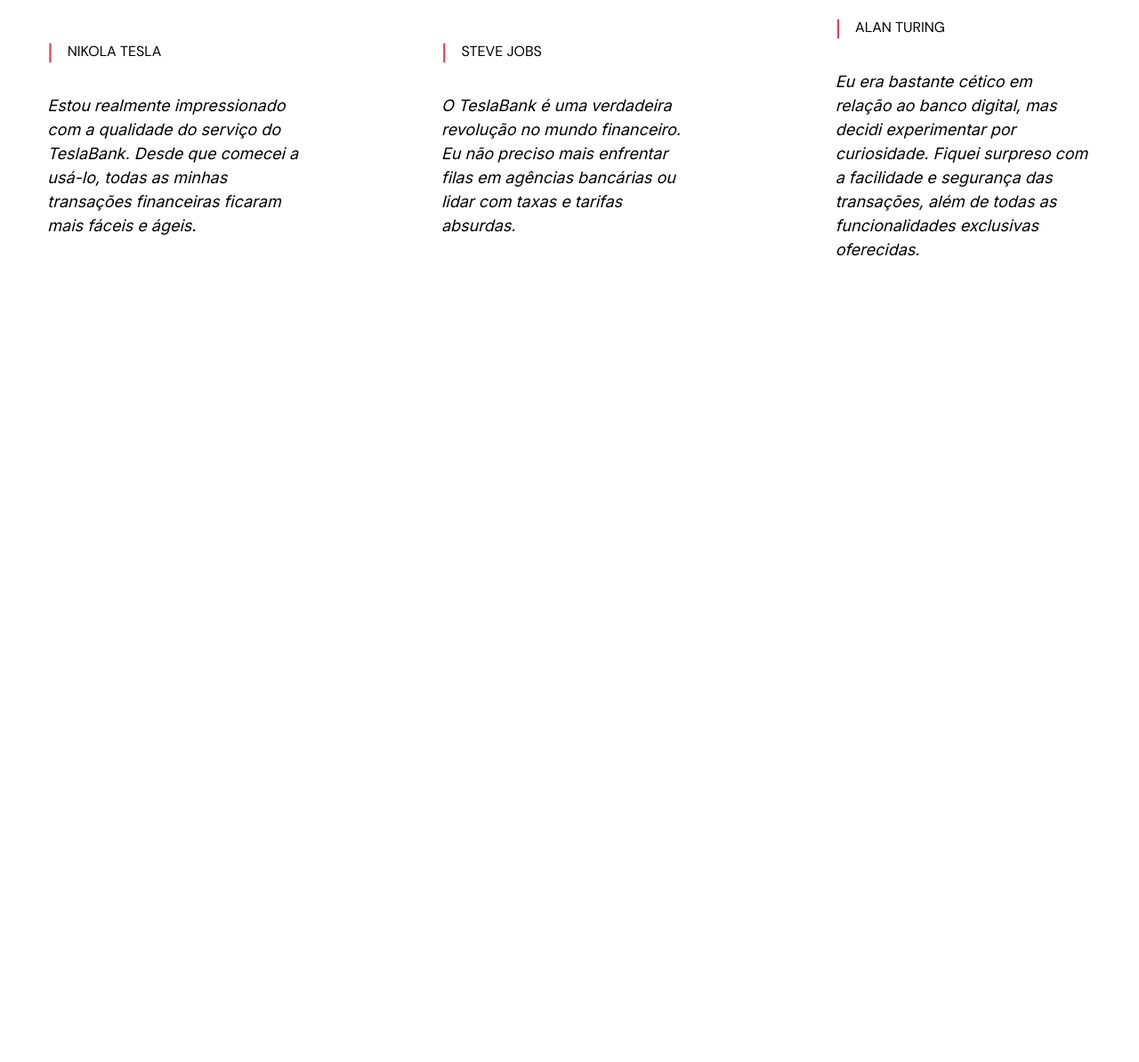
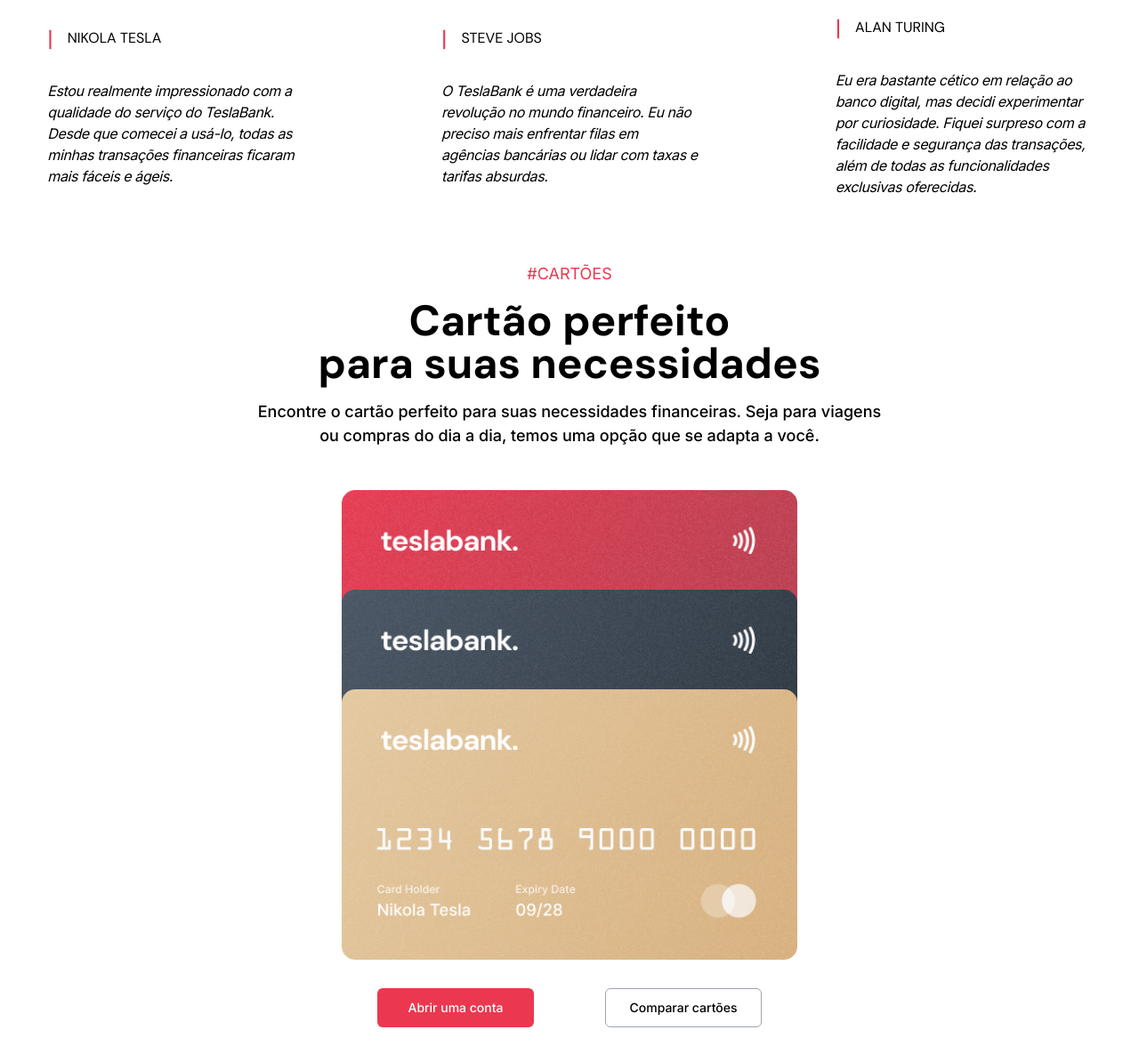
Before and after one commit to pedroviniciusn/tesla-bank, a website: page index.html in a window 1280 px wide. Shown: the part 2613-3807 px from the top of the page at 89% size. Before the commit the page ends 2987 px from the top, so only its background shows below. Drawn offline with nearby package versions, Linux system fonts and the light colour scheme; files that its build step writes are made by us from their sources.

Commit message:
feat: Finalizing the fifth section of the project

```diff
--- a/index.html
+++ b/index.html
@@ -371,7 +371,7 @@
                 <span class="text-brand_color_red font-bold mr-4">|</span>
                 <h1>NIKOLA TESLA</h1>
               </div>
-              <p class="font-normal italic">
+              <p class="font-normal italic text-base tracking-tight">
                 Estou realmente impressionado com a qualidade do serviço do
                 TeslaBank. Desde que comecei a usá-lo, todas as minhas
                 transações financeiras ficaram mais fáceis e ágeis.
@@ -382,7 +382,7 @@
                 <span class="text-brand_color_red font-bold mr-4">|</span>
                 <h1>STEVE JOBS</h1>
               </div>
-              <p class="font-normal italic">
+              <p class="font-normal italic text-base tracking-tight">
                 O TeslaBank é uma verdadeira revolução no mundo financeiro. Eu
                 não preciso mais enfrentar filas em agências bancárias ou lidar
                 com taxas e tarifas absurdas.
@@ -393,7 +393,7 @@
                 <span class="text-brand_color_red font-bold mr-4">|</span>
                 <h1>ALAN TURING</h1>
               </div>
-              <p class="font-normal italic">
+              <p class="font-normal italic text-base tracking-tight">
                 Eu era bastante cético em relação ao banco digital, mas decidi
                 experimentar por curiosidade. Fiquei surpreso com a facilidade e
                 segurança das transações, além de todas as funcionalidades
@@ -402,6 +402,55 @@
             </div>
           </div>
         </section>
+        <section class="w-11/12 mx-auto h-max pt-14 grid grid-cols-1 gap-12">
+          <div class="w-3/5 mx-auto grid grid-cols-1 gap-4 text-center">
+            <span class="text-brand_color_red">#CARTÕES</span>
+            <h1
+              class="xl:text-5xl lg:text-5xl md:text-4xl sm:text-3xl font-bold"
+            >
+              Cartão perfeito <br />
+              para suas necessidades
+            </h1>
+            <p class="font-medium">
+              Encontre o cartão perfeito para suas necessidades financeiras.
+              Seja para viagens ou compras do dia a dia, temos uma opção que se
+              adapta a você.
+            </p>
+          </div>
+          <div
+            class="xl:w-[32rem] xl:h-[32rem] lg:w-[30rem] lg:h-[28rem] md:w-[28rem] md:h-[28rem] sm:w-[28rem] sm:h-[24rem] mx-auto flex flex-col items-center"
+          >
+            <img
+              src="/cardred.png"
+              alt="Red Card"
+              class="relative z-0 xl:w-full xl:h-[19rem] lg:w-full lg:h-[17rem] md:w-full md:h-[17rem] sm:w-full sm:h-[15rem]"
+            />
+            <img
+              src="/cardblack.png"
+              alt="Black Card"
+              class="relative z-10 xl:bottom-48 lg:bottom-44 md:bottom-44 sm:bottom-40 xl:w-full xl:h-[19rem] lg:w-full lg:h-[17rem] md:w-full md:h-[17rem] sm:w-full sm:h-[15rem]"
+            />
+            <img
+              src="/cardgold.png"
+              alt="Gold Card"
+              class="relative z-20 xl:bottom-96 lg:bottom-[22rem] md:bottom-[22rem] sm:bottom-80 xl:w-full xl:h-[19rem] lg:w-full lg:h-[17rem] md:w-full md:h-[17rem] sm:w-full sm:h-[15rem]"
+            />
+          </div>
+          <div class="w-[32rem] w- mx-auto flex justify-center">
+            <div class="w-full flex items-center justify-around">
+              <button
+                class="xl:w-44 xl:h-11 lg:w-44 lg:h-11 md:w-44 md:h-11 sm:w-40 sm:h-10 sm:text-sm bg-brand_color_red font-medium text-white border-none rounded-md transition duration-500 hover:bg-opacity-80"
+              >
+                Abrir uma conta
+              </button>
+              <button
+                class="xl:w-44 xl:h-11 lg:w-44 lg:h-11 md:w-44 md:h-11 sm:w-40 sm:h-10 sm:text-sm font-medium border-[1px] border-[#9ca3af] rounded-md transition duration-500 hover:bg-[#f3f4f6] bg-opacity-80"
+              >
+                Comparar cartões
+              </button>
+            </div>
+          </div>
+        </section>
       </main>
     </div>
   </body>
```
